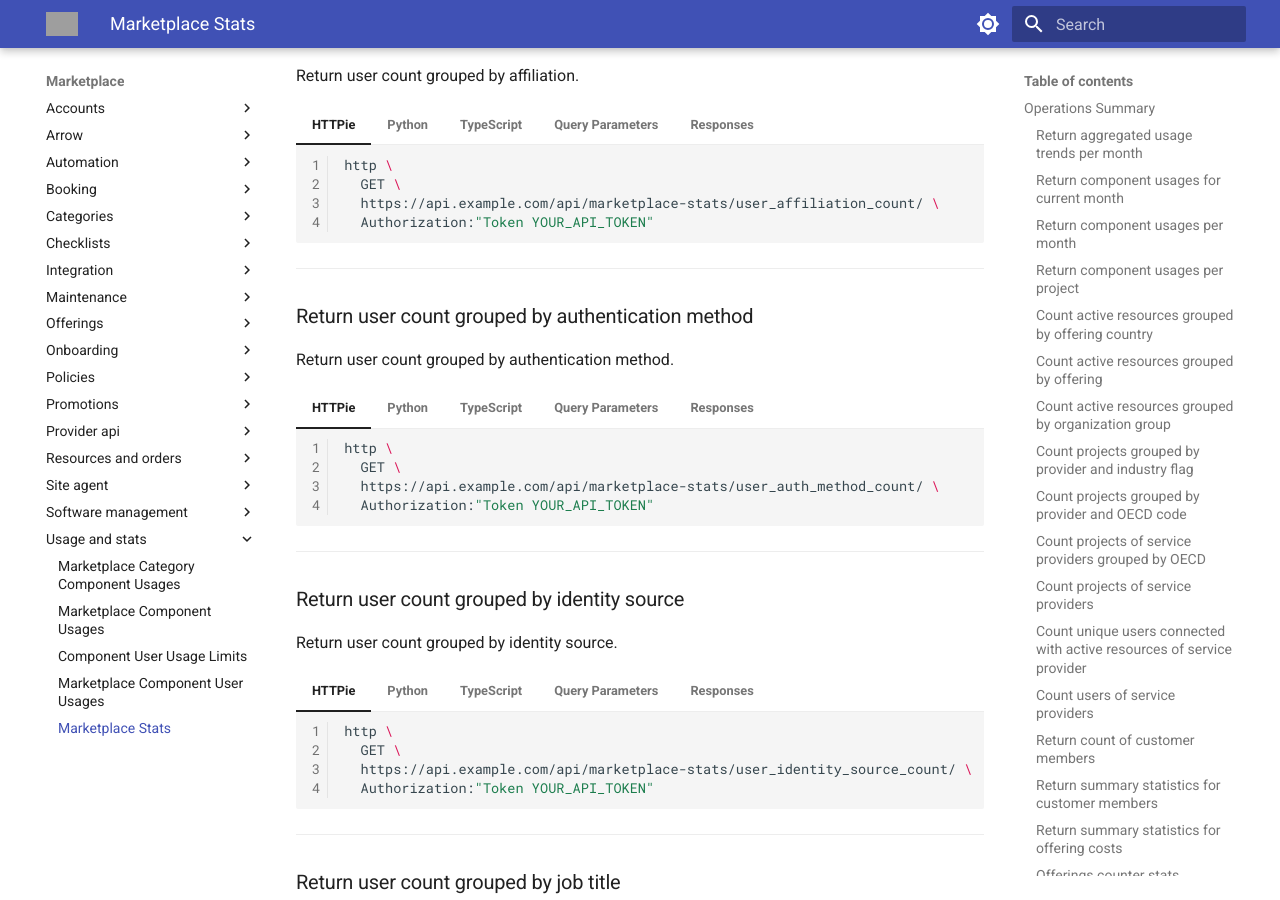
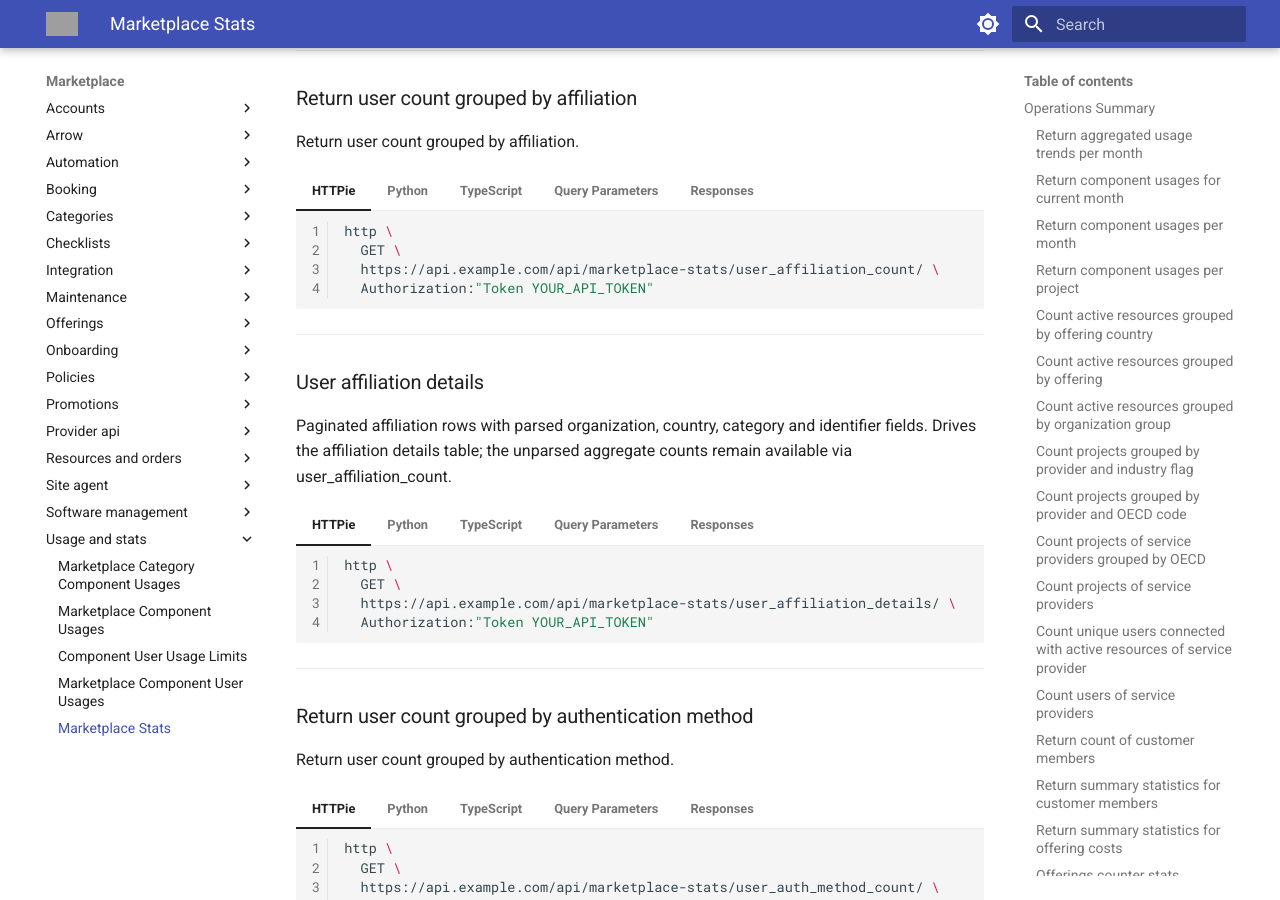
Before and after one commit to waldur/api-docs, an MkDocs documentation site: the page built from docs/marketplace/usage-and-stats/stats.md, in a window 1280 px wide and 900 px high, scrolled down 15473 px. Built offline with MkDocs 1.6.1 and Material for MkDocs 9.7.7, drawn with Linux system fonts in a browser that asks for light colours; the version menu is left out; some of the changed text lies outside the part shown; grey boxes are pictures that could not be loaded.

Commit message:
docs: Auto-generate API reference from https://code.opennodecloud.com/waldur/waldur-sdk-docs-generator

````diff
--- a/docs/marketplace/usage-and-stats/stats.md
+++ b/docs/marketplace/usage-and-stats/stats.md
@@ -46,6 +46,7 @@
 | <span class="http-badge http-get">GET</span> | `/api/marketplace-stats/top_service_providers_by_resources/` | [Return top service providers by number of active resources](#return-top-service-providers-by-number-of-active-resources) |
 | <span class="http-badge http-get">GET</span> | `/api/marketplace-stats/total_cost_of_active_resources_per_offering/` | [Total cost of active resources per offering](#total-cost-of-active-resources-per-offering) |
 | <span class="http-badge http-get">GET</span> | `/api/marketplace-stats/user_affiliation_count/` | [Return user count grouped by affiliation](#return-user-count-grouped-by-affiliation) |
+| <span class="http-badge http-get">GET</span> | `/api/marketplace-stats/user_affiliation_details/` | [User affiliation details](#user-affiliation-details) |
 | <span class="http-badge http-get">GET</span> | `/api/marketplace-stats/user_auth_method_count/` | [Return user count grouped by authentication method](#return-user-count-grouped-by-authentication-method) |
 | <span class="http-badge http-get">GET</span> | `/api/marketplace-stats/user_identity_source_count/` | [Return user count grouped by identity source](#return-user-count-grouped-by-identity-source) |
 | <span class="http-badge http-get">GET</span> | `/api/marketplace-stats/user_job_title_count/` | [Return user count grouped by job title](#return-user-count-grouped-by-job-title) |
@@ -3051,60 +3052,138 @@ Return user count grouped by affiliation.
 
 ---
 
-### Return user count grouped by authentication method
-
-Return user count grouped by authentication method.
-
-
-=== "HTTPie"
-
-    ```bash
-    http \
-      GET \
-      https://api.example.com/api/marketplace-stats/user_auth_method_count/ \
-      Authorization:"Token YOUR_API_TOKEN"
-    ```
-
-=== "Python"
-
-    ```python
-    from waldur_api_client.client import AuthenticatedClient
-    from waldur_api_client.api.marketplace_stats import marketplace_stats_user_auth_method_count_list # (1)
-
-    client = AuthenticatedClient(
-        base_url="https://api.example.com", token="YOUR_API_TOKEN"
-    )
-    response = marketplace_stats_user_auth_method_count_list.sync(client=client)
-
-    for item in response:
-        print(item)
-    ```
-
-
-    1.  **API Source:** [`marketplace_stats_user_auth_method_count_list`](https://github.com/waldur/py-client/blob/main/waldur_api_client/api/marketplace_stats/marketplace_stats_user_auth_method_count_list.py)
-
-=== "TypeScript"
-
-    ```typescript
-    import { marketplaceStatsUserAuthMethodCountList } from 'waldur-js-client';
-
-    try {
-      const response = await marketplaceStatsUserAuthMethodCountList({
-      auth: "Token YOUR_API_TOKEN"
-    });
-      console.log('Success:', response);
-    } catch (error) {
-      console.error('Error:', error);
-    }
-    ```
-
-
-=== "Query Parameters"
-
-    | Name | Type | Description |
-    |---|---|---|
+### User affiliation details
+
+Paginated affiliation rows with parsed organization, country, category and identifier fields. Drives the affiliation details table; the unparsed aggregate counts remain available via user_affiliation_count.
+
+
+=== "HTTPie"
+
+    ```bash
+    http \
+      GET \
+      https://api.example.com/api/marketplace-stats/user_affiliation_details/ \
+      Authorization:"Token YOUR_API_TOKEN"
+    ```
+
+=== "Python"
+
+    ```python
+    from waldur_api_client.client import AuthenticatedClient
+    from waldur_api_client.api.marketplace_stats import marketplace_stats_user_affiliation_details_list # (1)
+
+    client = AuthenticatedClient(
+        base_url="https://api.example.com", token="YOUR_API_TOKEN"
+    )
+    response = marketplace_stats_user_affiliation_details_list.sync(client=client)
+
+    for item in response:
+        print(item)
+    ```
+
+
+    1.  **API Source:** [`marketplace_stats_user_affiliation_details_list`](https://github.com/waldur/py-client/blob/main/waldur_api_client/api/marketplace_stats/marketplace_stats_user_affiliation_details_list.py)
+
+=== "TypeScript"
+
+    ```typescript
+    import { marketplaceStatsUserAffiliationDetailsList } from 'waldur-js-client';
+
+    try {
+      const response = await marketplaceStatsUserAffiliationDetailsList({
+      auth: "Token YOUR_API_TOKEN"
+    });
+      console.log('Success:', response);
+    } catch (error) {
+      console.error('Error:', error);
+    }
+    ```
+
+
+=== "Query Parameters"
+
+    | Name | Type | Description |
+    |---|---|---|
+    | `category` | string | One of: home-organization, personal-identifier, organization-type, user-status, eduperson, other. |
+    | `country` | string | ISO country code (case-insensitive). |
+    | `o` | string | Ordering field; prefix with - for descending. Allowed: count, organization, country, category, affiliation. Defaults to -count. |
+    | `organization` | string | Exact organization domain match. |
     | `page` | integer | A page number within the paginated result set. |
     | `page_size` | integer | Number of results to return per page. |
+    | `search` | string | Substring match against raw URN or organization. |
+
+
+=== "Responses"
+
+    **`200`** -
+
+    The response body is an array of objects, where each object has the following structure:
+
+    | Field | Type | Description |
+    |---|---|---|
+    | `affiliation` | string | Raw affiliation URN |
+    | `organization` | string |  |
+    | `country` | string | ISO country code |
+    | `category` | string |  |
+    | `identifier` | string |  |
+    | `count` | integer | Number of users |
+
+---
+
+### Return user count grouped by authentication method
+
+Return user count grouped by authentication method.
+
+
+=== "HTTPie"
+
+    ```bash
+    http \
+      GET \
+      https://api.example.com/api/marketplace-stats/user_auth_method_count/ \
+      Authorization:"Token YOUR_API_TOKEN"
+    ```
+
+=== "Python"
+
+    ```python
+    from waldur_api_client.client import AuthenticatedClient
+    from waldur_api_client.api.marketplace_stats import marketplace_stats_user_auth_method_count_list # (1)
+
+    client = AuthenticatedClient(
+        base_url="https://api.example.com", token="YOUR_API_TOKEN"
+    )
+    response = marketplace_stats_user_auth_method_count_list.sync(client=client)
+
+    for item in response:
+        print(item)
+    ```
+
+
+    1.  **API Source:** [`marketplace_stats_user_auth_method_count_list`](https://github.com/waldur/py-client/blob/main/waldur_api_client/api/marketplace_stats/marketplace_stats_user_auth_method_count_list.py)
+
+=== "TypeScript"
+
+    ```typescript
+    import { marketplaceStatsUserAuthMethodCountList } from 'waldur-js-client';
+
+    try {
+      const response = await marketplaceStatsUserAuthMethodCountList({
+      auth: "Token YOUR_API_TOKEN"
+    });
+      console.log('Success:', response);
+    } catch (error) {
+      console.error('Error:', error);
+    }
+    ```
+
+
+=== "Query Parameters"
+
+    | Name | Type | Description |
+    |---|---|---|
+    | `page` | integer | A page number within the paginated result set. |
+    | `page_size` | integer | Number of results to return per page. |
 
 
 === "Responses"
````
Also changed, not shown: docs/core/system-configuration/query.md (+1 -1 lines), docs/core/system-configuration/stats.md (+1 -1 lines).
